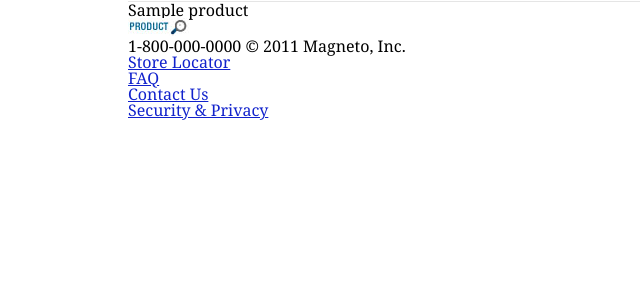
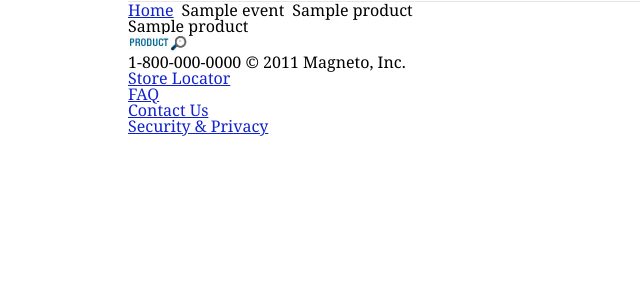
Before and after one commit to madalinoprea/django-sales-event, a Django app: template salesevents/templates/product.html in a window 1280 px wide. Shown: the part 151-453 px from the top of the page, without its empty margins (0-640 px from the left). Run offline with Django 3.2, Linux system fonts and the light colour scheme; the template is opened without the code that fills it: values that come from a table or form of the project are taken from there, others are empty; tables that the repository leaves empty hold one stand-in row (values such as "Sample post"); parts of the project's set-up code (start-up, migrations or seed data) failed here and were passed over; some libraries are stand-ins or nearby versions.

Commit message:
Template indents, renamed "body" block to "content", added product breadcrumb

```diff
--- a/salesevents/media/css/shop.css
+++ b/salesevents/media/css/shop.css
@@ -80,8 +80,16 @@ a:hover {
 }
 
 
+/* -------------------------------------------------------------------- Breadcrumbs */
 
+#breadcrumbs ul li {
+    float: left;
+    padding: 0 .5em 0 0;
+}
 
+#breadcrumbs ul li a {
+    float: left;
+}
 
 
 
--- a/salesevents/templates/base.html
+++ b/salesevents/templates/base.html
@@ -10,6 +10,7 @@
     {% block extra_css %}{% endblock %}
 </head>
 <body>
+
 <div id="toolbar" class="clearfix">
     <div class="inner">
         <p>Welcome, dear username. {{ user.first_name }}</p>
@@ -20,49 +21,54 @@
         </ul>
     </div>
 </div>
+
 <div id="page">
 {% block page %}
+
+    <div id="header" class="clearfix">
     {% block header %}
-    <div id="header" class="clearfix">
         <h1 class="clearfix"><a href="{% url home %}" title="Private Event Store">Private Event Store</a></h1>
-        <div id="breadcrumbs" class="left">
-            {% block breadcrumbs %}{% endblock %}
-        </div>
         <form id="search-form" method="get" action="/search"><!--TODO: implement search -->
             <label for="search">Search:</label>
             <input type="search" name="q" value="">
             <input type="submit" class="button positive" title="Go" value="Go">
         </form>
-    </div>
-    {% endblock %}
-    <div id="doc" class="container">
-    {% block body %}
-        {% block events %}
-        {% endblock %}
     {% endblock %}
     </div>
-    <div class="">
+
+    <div id="breadcrumbs" class="clearfix">
+    {% block breadcrumbs %}{% endblock %}
+    </div>
+
+    <div id="content" class="clearfix">
+    {% block content %}
+        {% block events %}{% endblock %}
+    {% endblock %}
+    </div>
+
+    <div id="footer" class="clearfix">
     {% block footer %}
-        <footer id="footer">
         <img src="{{ MEDIA_URL }}images/footer_logo.png" title="Magneto" />
         <address id="footer-address">1-800-000-0000 &copy; 2011 Magneto, Inc.</address>
         <ul class="links">
-                <li><a href="">Store Locator</a></li>
-                <li><a href="">FAQ</a></li>
-                <li><a href="">Contact Us</a></li>
-                <li><a href="">Security & Privacy</a></li>
+            <li><a href="#store-locator">Store Locator</a></li>
+            <li><a href="#faq">FAQ</a></li>
+            <li><a href="#contact-us">Contact Us</a></li>
+            <li><a href="#security-privacy">Security &amp; Privacy</a></li>
         </ul>
-        </footer>
     {% endblock %}
     </div>
+
 {% endblock %}
 </div>
+
 {% block js %}
 <script type="text/javascript" src="https://ajax.googleapis.com/ajax/libs/jquery/1.6.4/jquery.min.js"></script>
 <script type="text/javascript" src="https://ajax.googleapis.com/ajax/libs/jqueryui/1.8.16/jquery-ui.min.js"></script>
 <script type="text/javascript" src="{{ MEDIA_URL }}js/jquery.countdown.min.js"></script>
 <script src="{{ MEDIA_URL }}js/shop.js"></script>
 {% endblock %}
+
 {% block extra_js %}
     {# Overwrite this block to add other JS you'll need #}
 {% endblock %}
--- a/salesevents/templates/event.html
+++ b/salesevents/templates/event.html
@@ -1,4 +1,5 @@
 {% extends 'base.html' %}
+
 {% block extra_css %}
     <link rel="stylesheet" href="{{ MEDIA_URL }}css/superfish.css">
     <link rel="stylesheet" href="{{ MEDIA_URL }}css/superfish-navbar.css">
@@ -11,9 +12,9 @@
     </ul>
 {% endblock %}
 
-{% block body %}
+{% block content %}
     {% include '_event_nav.html' %}
-<h1>{{ event.name }}</h1>
+    <h2>{{ event.name }}</h2>
     <aside id="event-toolbar">
     	<select id="sort-by" onchange="if(this.value!='false'){window.location=this.value;}">
     		<option value="{{ event.get_absolute_url }}">Sort By</option>
--- a/salesevents/templates/product.html
+++ b/salesevents/templates/product.html
@@ -1,6 +1,14 @@
 {% extends 'base.html' %}
-{% block body %}
-<h2>{{ product.name }}</h2>
-<section id='product-info'>
-</section>
+
+{% block breadcrumbs %}
+    <ul>
+        <li><a href="{% url home %}">Home</a></li>
+        <li>{{ event.name }}</li>
+        <li>{{ product.name }}</li>
+    </ul>
 {% endblock %}
+
+{% block content %}
+    <h2>{{ product.name }}</h2>
+    <section id='product-info'></section>
+{% endblock %}
```
Also changed, not shown: salesevents/templates/home.html (indentation only). Lines whose indentation alone changed are shown as unchanged.
